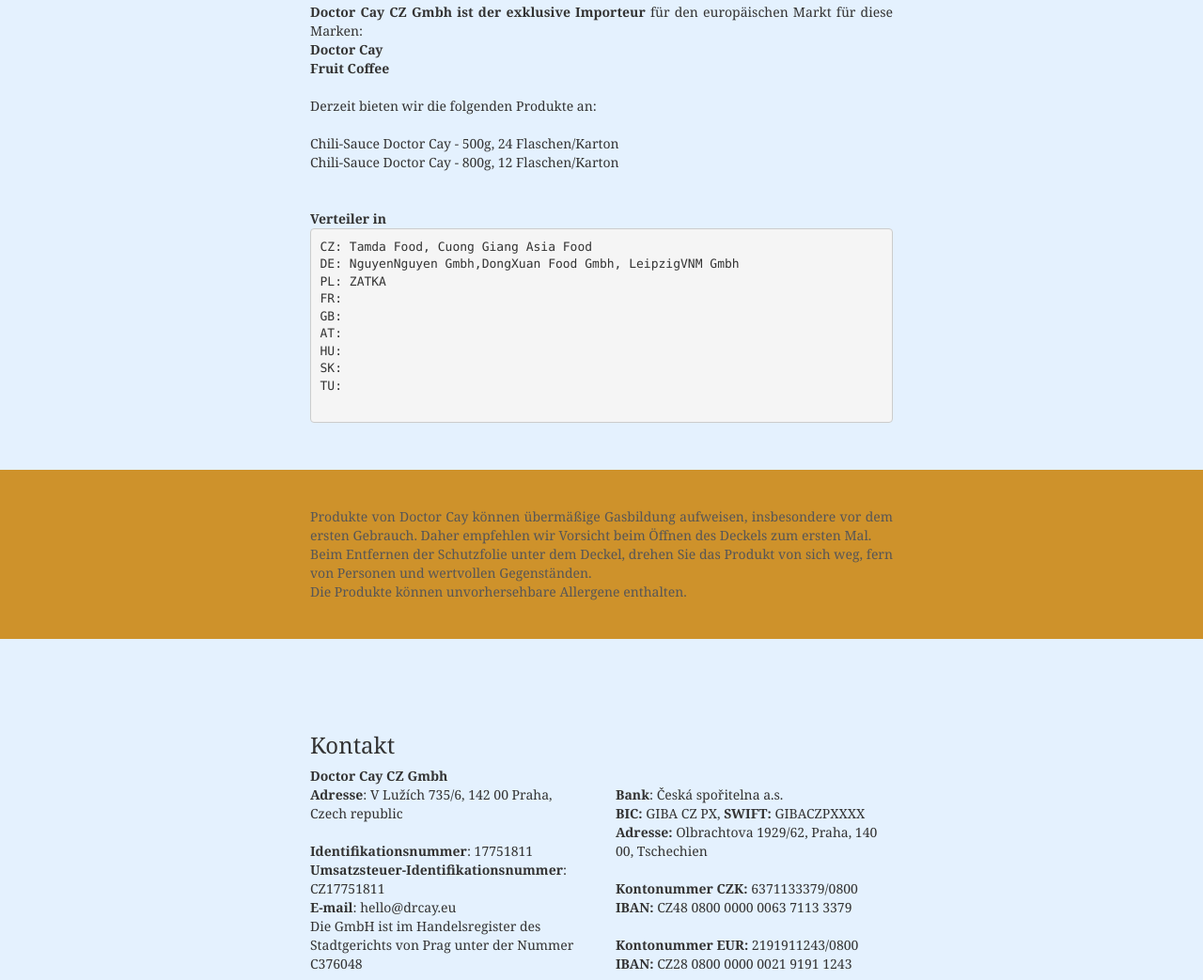
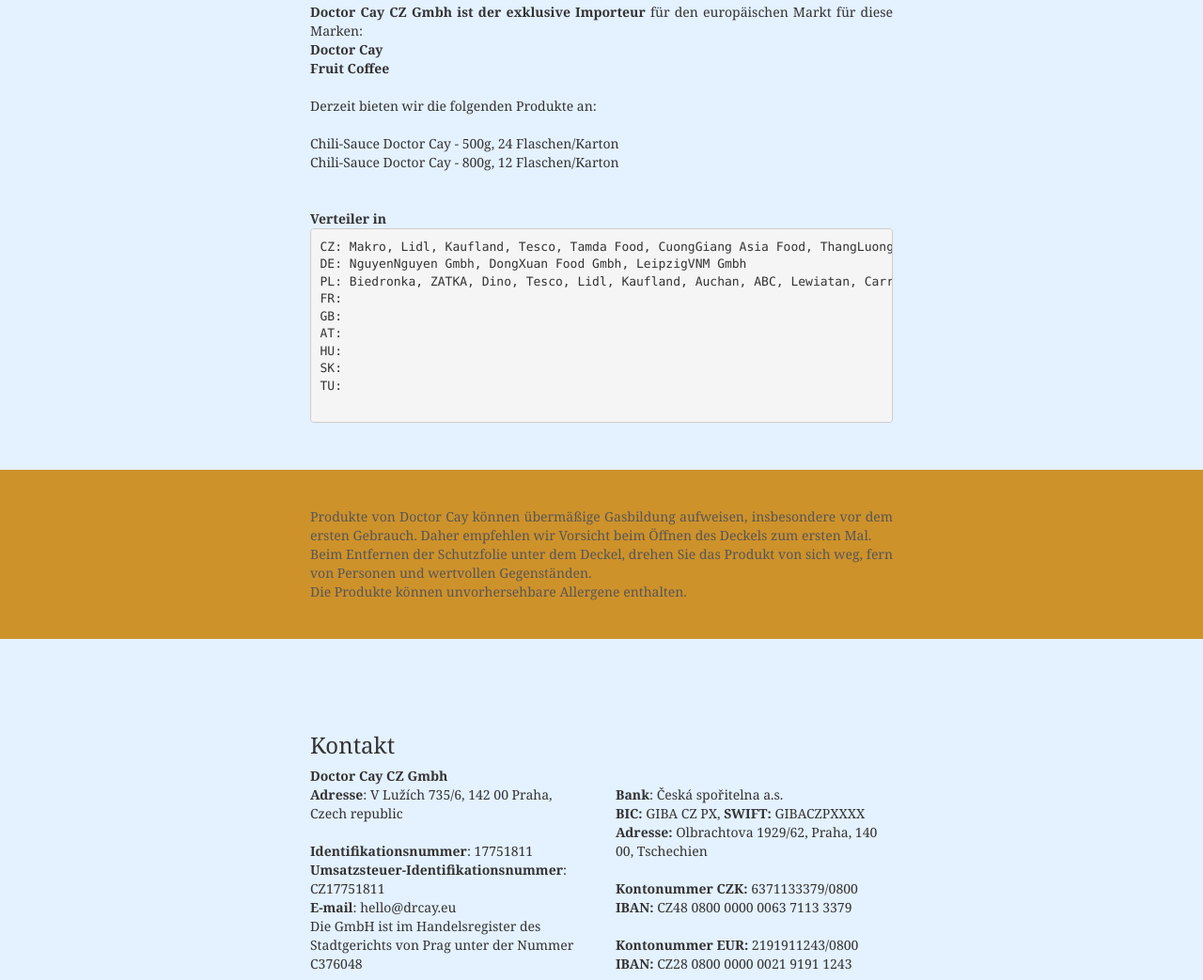
Before and after one commit to phamtucz/drcay.eu, a plain HTML site: page index_de.html in a window 1280 px wide. Shown: the part 1367-2410 px from the top of the page at 94% size. Drawn offline with Linux system fonts and the light colour scheme.

Commit message:
Update index_de.html

```diff
--- a/index_de.html
+++ b/index_de.html
@@ -103,7 +103,7 @@ Die Doctor Cay-Produkte werden ohne chemische Zusätze hergestellt, und zwar mit
     Chili-Sauce Doctor Cay - 500g, 24 Flaschen/Karton <br>
     Chili-Sauce Doctor Cay - 800g, 12 Flaschen/Karton <br><br><br>
 <b>Verteiler in</b><br>
-<pre>CZ: Tamda Food, Cuong Giang Asia Food<br>DE: NguyenNguyen Gmbh,DongXuan Food Gmbh, LeipzigVNM Gmbh<br>PL: ZATKA<br>FR:  <br>GB:<br>AT: <br>HU:<br>SK:            <br>TU: <br>
+<pre>CZ: Makro, Lidl, Kaufland, Tesco, Tamda Food, CuongGiang Asia Food, ThangLuong Asia<br>DE: NguyenNguyen Gmbh, DongXuan Food Gmbh, LeipzigVNM Gmbh<br>PL: Biedronka, ZATKA, Dino, Tesco, Lidl, Kaufland, Auchan, ABC, Lewiatan, Carrefour, Intermarche. <br>FR:  <br>GB:<br>AT: <br>HU:<br>SK:                <br>TU: <br>
 </pre>
 
 </p></div>
```
